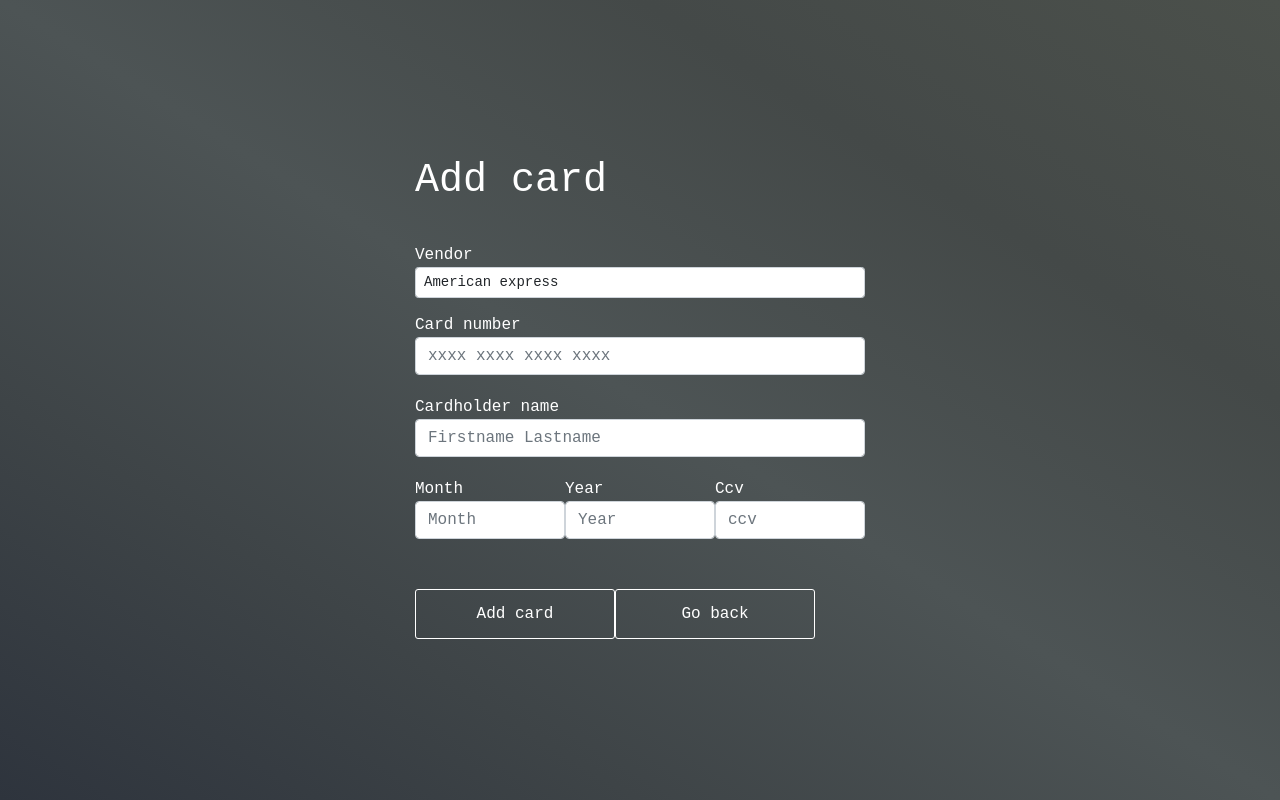
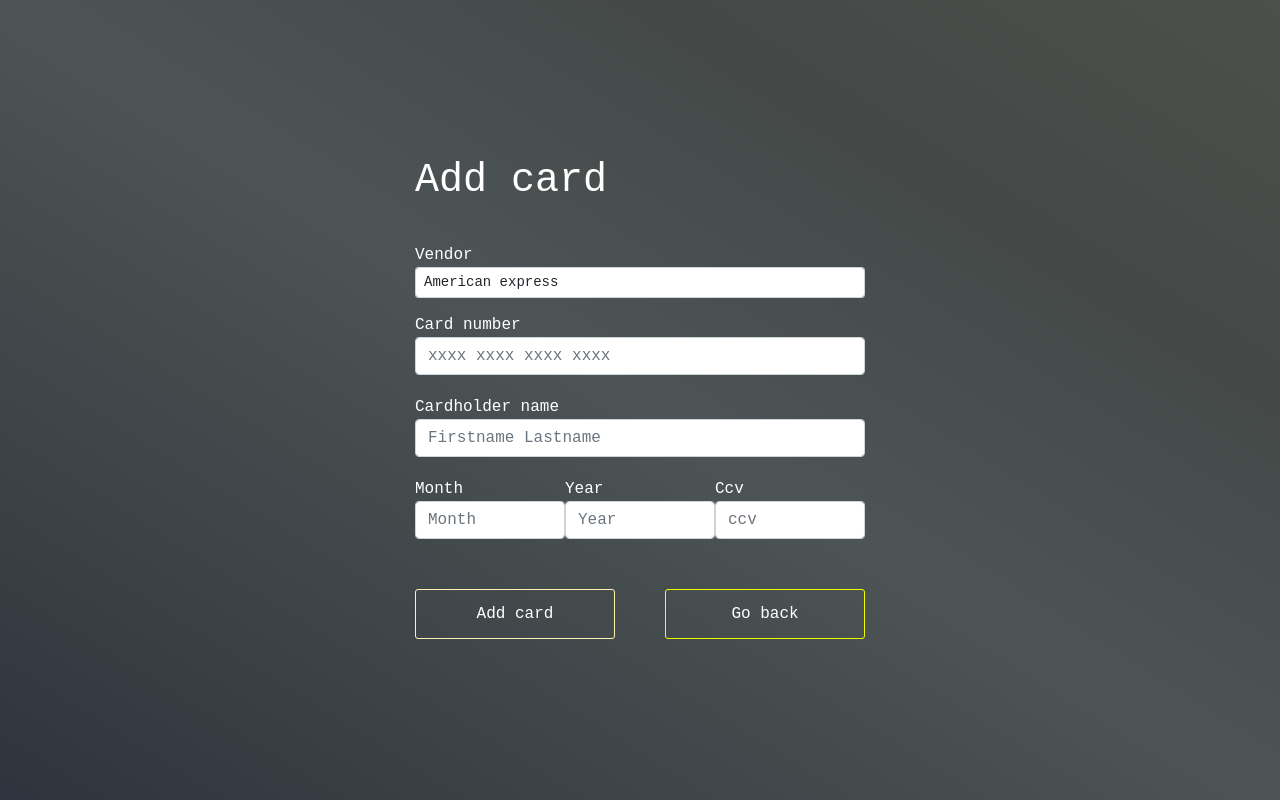
Before and after one commit to Acrasia86/walletTest, a React (Create React App) app: page /addCard in a window 1280 px wide. Built offline with nearby package versions, Linux system fonts and the light colour scheme.

Commit message:
changed buttons

```diff
--- a/src/pages/AddCard.jsx
+++ b/src/pages/AddCard.jsx
@@ -66,10 +66,10 @@ import { useHistory, Link } from 'react-router-dom';
   </div>
   </div>
   <Link to='/'>
-  <button onClick={handleAddCard} className="addCardBtn">Add card</button>
+  <button style={{border: '1px solid #fff1af', marginRight: '50px'}} onClick={handleAddCard} className="addCardBtn">Add card</button>
   </Link>
   <Link to='/'>
-  <button className="addCardBtn">Go back</button>
+  <button style={{border: '1px solid #efff00'}} className="addCardBtn">Go back</button>
   </Link>
   </div>
     </div>
```
